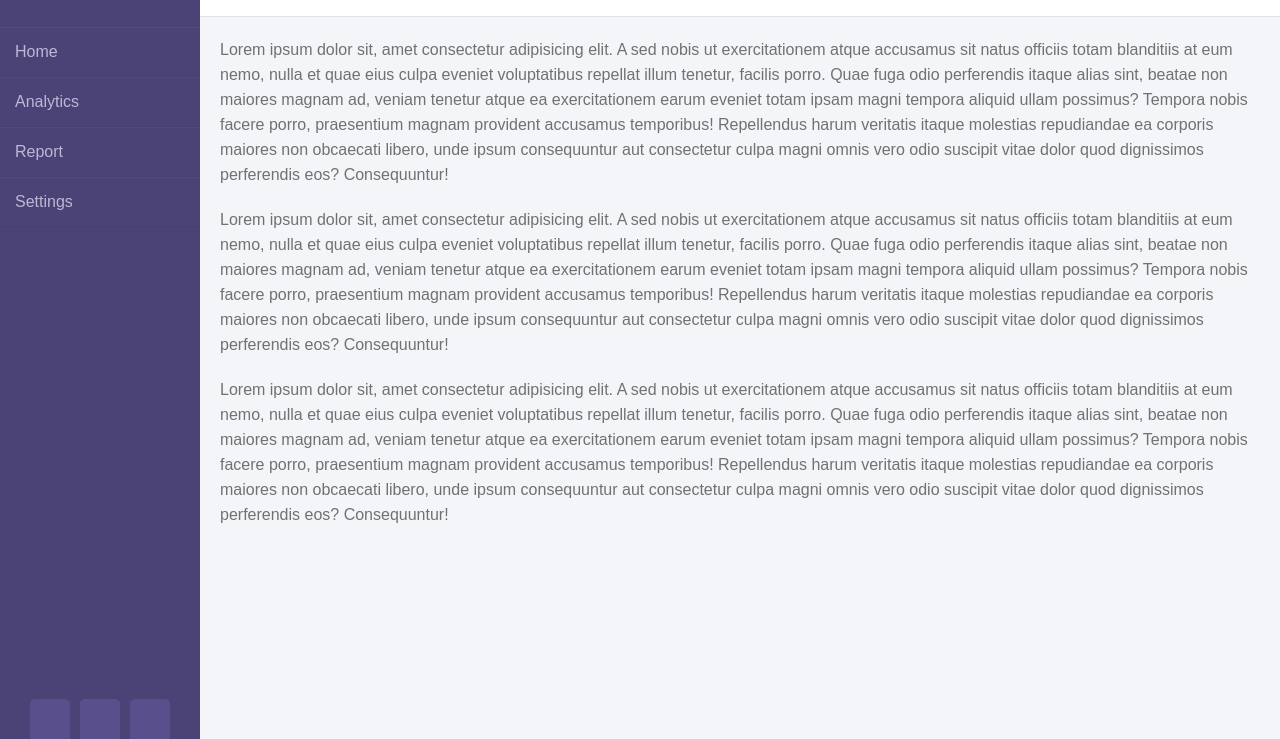
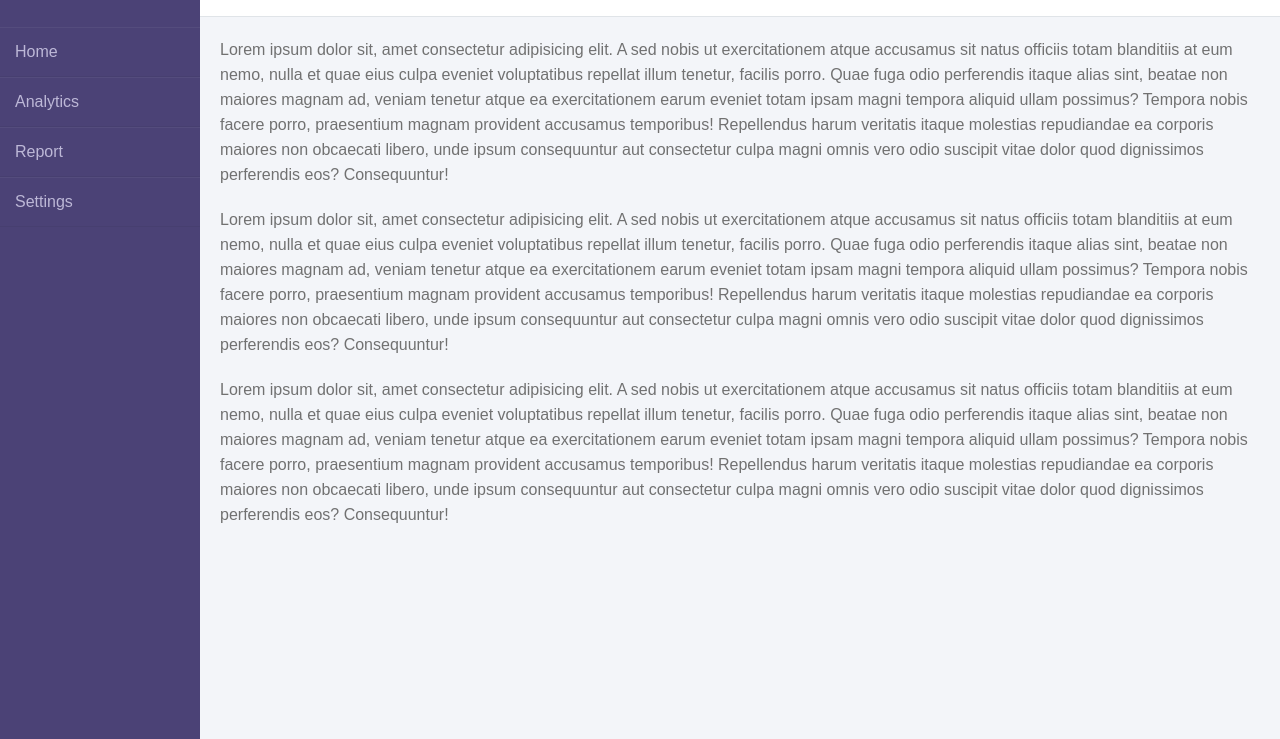
Before and after one commit to alexismierah/web-systems-technologies, a plain HTML site: page Dashboard.html in a window 1280 px wide. Shown: the part 61-800 px from the top of the page. Drawn offline with Linux system fonts and the light colour scheme.

Commit message:
Update Dashboard.html

```diff
--- a/Dashboard.html
+++ b/Dashboard.html
@@ -16,11 +16,6 @@
             <li><a href="#"><i class="fas fa-address-card"></i>Report</a></li>
             <li><a href="#"><i class="fas fa-project-diagram"></i>Settings</a></li>
         </ul>
-        <div class="social_media">
-          <a href="#"><i class="fab fa-facebook-f"></i></a>
-          <a href="#"><i class="fab fa-twitter"></i></a>
-          <a href="#"><i class="fab fa-instagram"></i></a>
-      </div>
     </div>
     <div class="main_content">
         <div class="header"><h1>Dashboard</h1></div>
```
